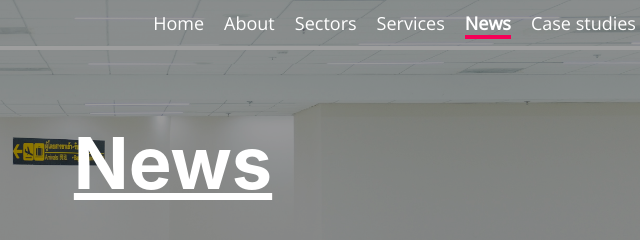
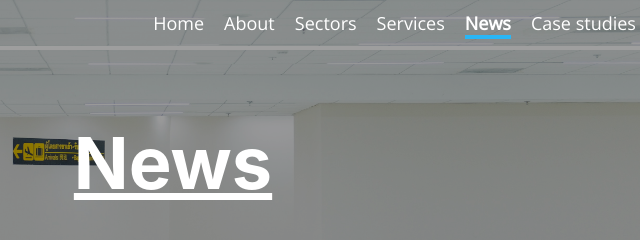
Before and after one commit to carllang/sbs-clinics, a Gatsby site: page /news in a window 1280 px wide. Shown: the top 240 px of the page, 467-1107 px from the left. Built offline with nearby package versions, Linux system fonts and the light colour scheme; Gatsby itself is replaced by a stand-in of ours.

Commit message:
WIP added blue link underline

```diff
--- a/src/components/Nav.js
+++ b/src/components/Nav.js
@@ -28,7 +28,7 @@ const StyledLink = styled(Link)`
     font-weight: bold;
     font-size: 1em;
     color: #ffffff;
-    border-bottom: 4px solid #f50057;
+    border-bottom: 4px solid #29b6f6;
   }
 
   &:before {
--- a/src/components/nav.css
+++ b/src/components/nav.css
@@ -21,7 +21,7 @@
   bottom: -4px;
   width: 100%;
   height: 4px;
-  background:  #f50057;
+  background: #29b6f6;
   transform:  scaleX(0);
 
 }
```
